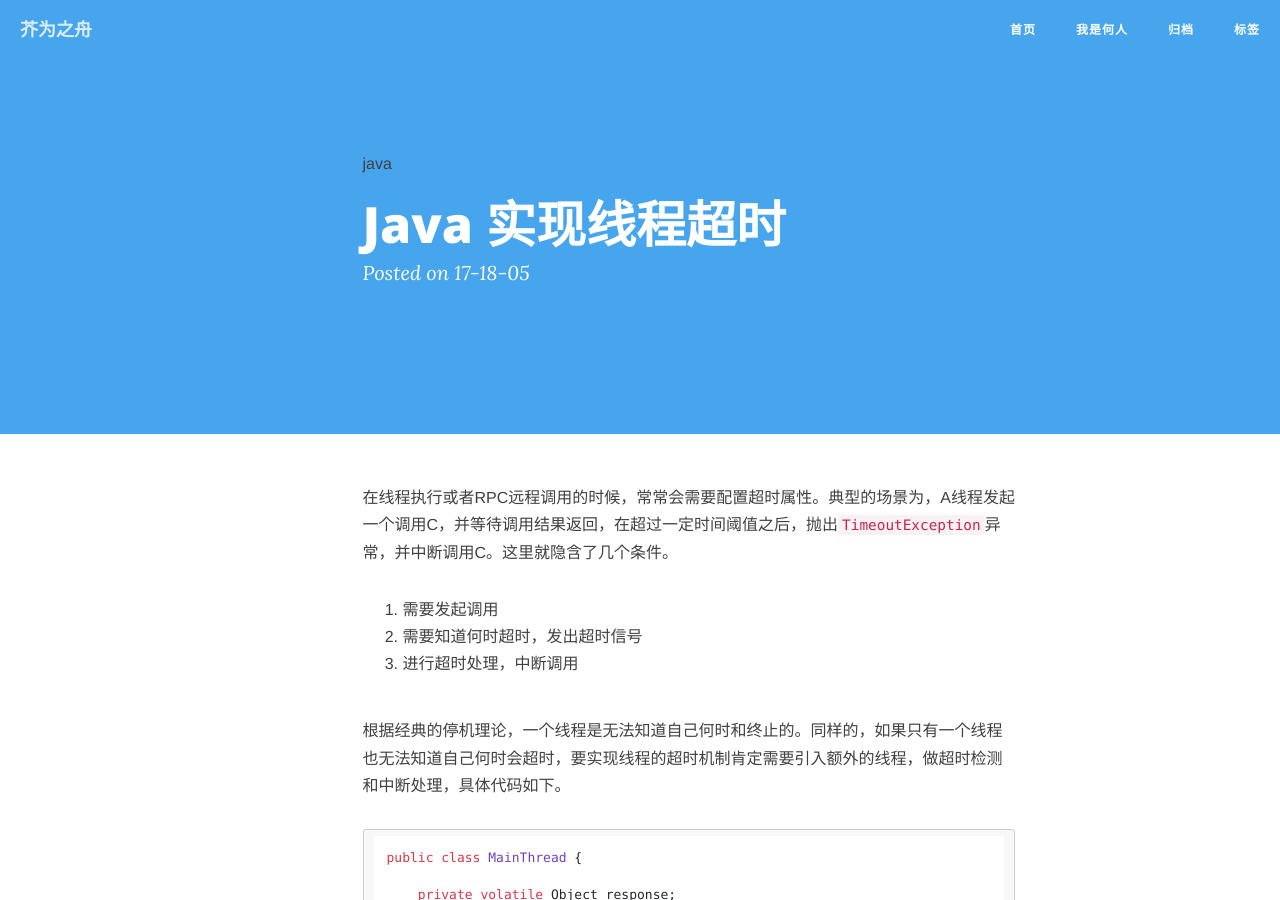
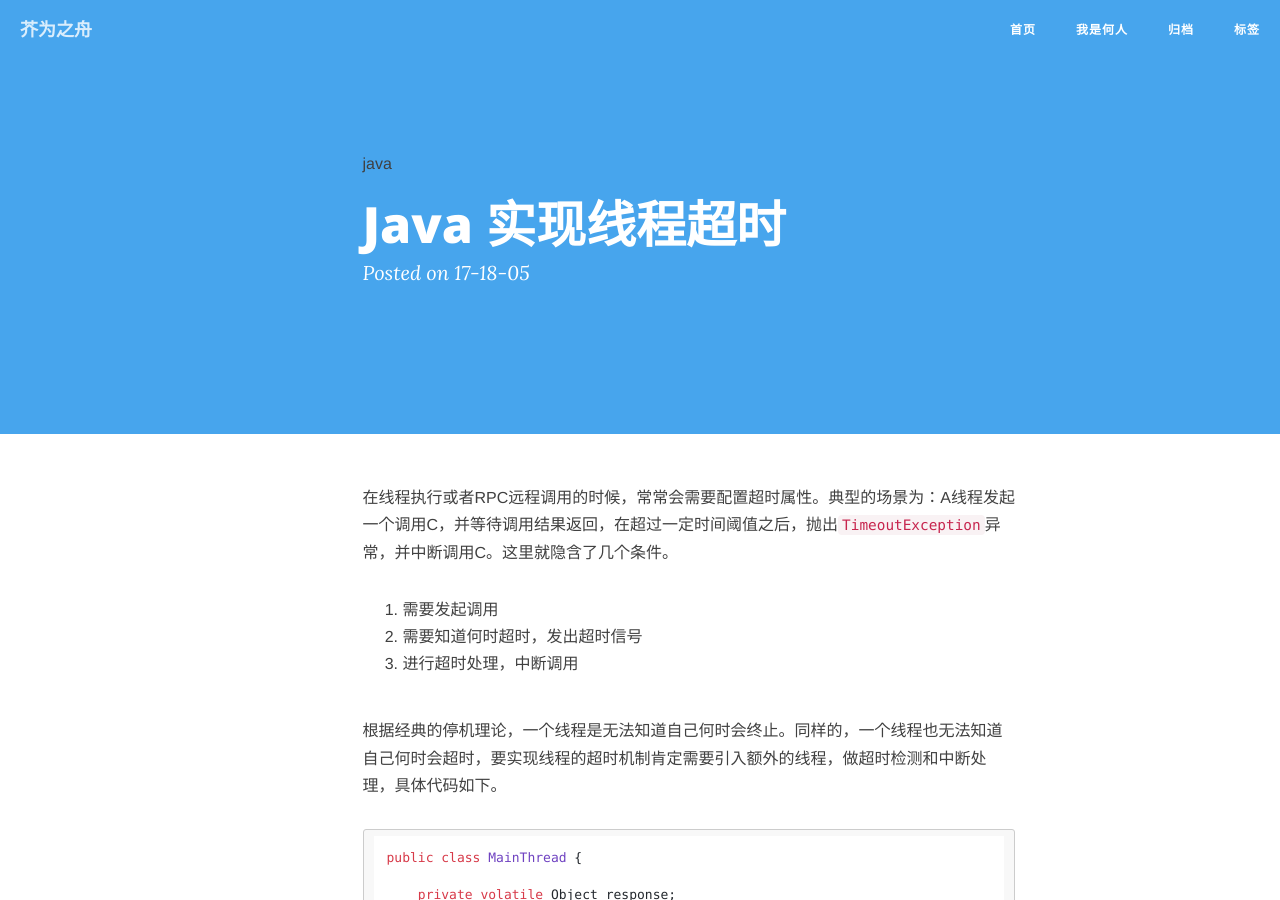
Before and after one commit to fzsens/fzsens.github.com, a Jekyll site: the page built from _posts/2017-05-18-thread-timeout.md, in a window 1280 px wide and 900 px high. Built offline with Jekyll 4.4.1, drawn with Linux system fonts in a browser that asks for light colours; nearby versions of some CDN libraries; comment, search, counter and statistics services are not loaded.

Commit message:
some modify

`````diff
--- a/_posts/2017-05-18-thread-timeout.md
+++ b/_posts/2017-05-18-thread-timeout.md
@@ -7,13 +7,13 @@ tags: [java]
 description: Java实现线程超时机制
 ---
 
-在线程执行或者RPC远程调用的时候，常常会需要配置超时属性。典型的场景为，A线程发起一个调用C，并等待调用结果返回，在超过一定时间阈值之后，抛出`TimeoutException`异常，并中断调用C。这里就隐含了几个条件。
+在线程执行或者RPC远程调用的时候，常常会需要配置超时属性。典型的场景为：A线程发起一个调用C，并等待调用结果返回，在超过一定时间阈值之后，抛出`TimeoutException`异常，并中断调用C。这里就隐含了几个条件。
 
 1. 需要发起调用
 2. 需要知道何时超时，发出超时信号
 3. 进行超时处理，中断调用
 
-根据经典的停机理论，一个线程是无法知道自己何时和终止的。同样的，如果只有一个线程也无法知道自己何时会超时，要实现线程的超时机制肯定需要引入额外的线程，做超时检测和中断处理，具体代码如下。
+根据经典的停机理论，一个线程是无法知道自己何时会终止。同样的，一个线程也无法知道自己何时会超时，要实现线程的超时机制肯定需要引入额外的线程，做超时检测和中断处理，具体代码如下。
 
 ````java
 public class MainThread {
`````
Also changed, not shown: _posts/2017-05-11-canal-cache.md (+2 -0 lines).
